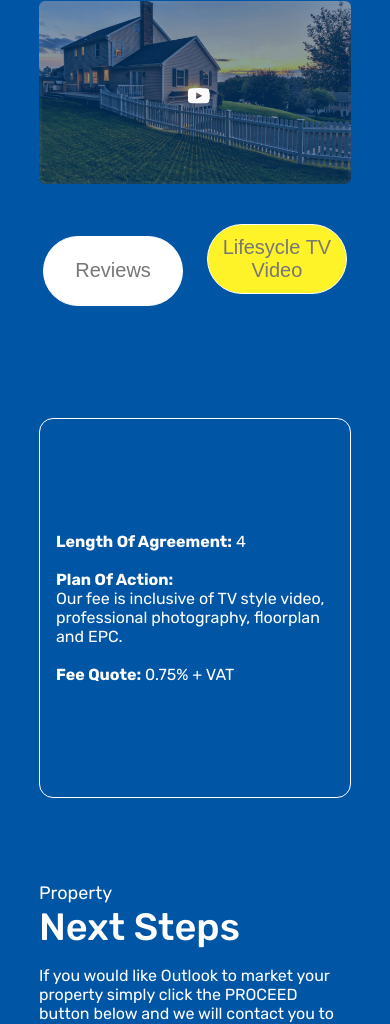
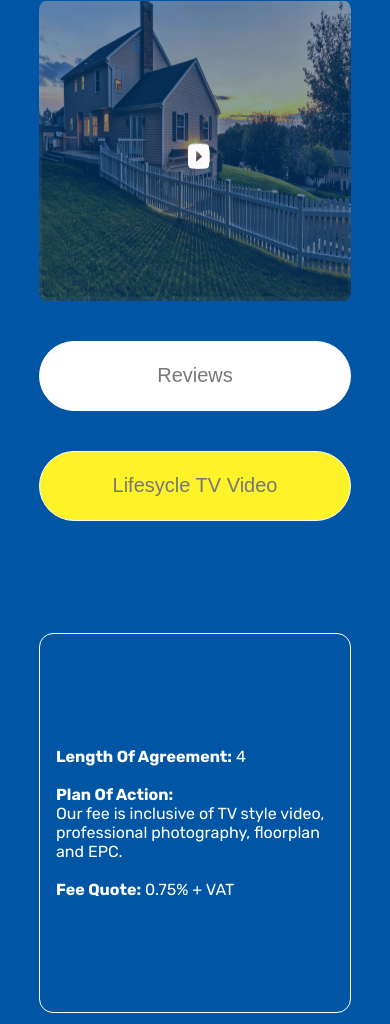
Before and after one commit to dexdere/grebice-clone-case, a website: page src/Pages/Home/index.html in a window 390 px wide. Shown: the part 7596-8620 px from the top of the page. Drawn offline with Linux system fonts and the light colour scheme; a script that the page names is missing.

Commit message:
Css Fixed

```diff
--- a/src/Pages/Home/style.css
+++ b/src/Pages/Home/style.css
@@ -1053,7 +1053,7 @@ footer .container a {
   }
 
   .phoneNo-mobile {
-    width: 80%;
+    width: 90%;
     display: flex;
     justify-content: flex-end;
     align-items: flex-end;
@@ -1118,9 +1118,13 @@ footer .container a {
     width: 90%;
   }
 
-  #article-2 .leftDiv,
+  #article-2 .leftDiv {
+    width: 100%;
+  }
+
   .youtube * {
     width: 100%;
+    height: 300px;
   }
 
   #article-2,
@@ -1174,10 +1178,14 @@ footer .container a {
     height: 1400px;
   }
 
+  #article-5 .buttons button:nth-child(2) {
+    width: 45%;
+  }
+
   #article-5 .buttons button {
     font-size: 20px;
     height: 70px;
-    width: 45% !important;
+    width: 45%;
     padding: 0;
   }
 
@@ -1249,4 +1257,13 @@ footer .container a {
   #article-4 {
     height: 100%;
   }
+
+  #article-5 .buttons button {
+    display: block;
+  }
+
+  #article-5 .buttons button:nth-child(1),
+  #article-5 .buttons button:nth-child(2) {
+    width: 100%;
+  }
 }
```
